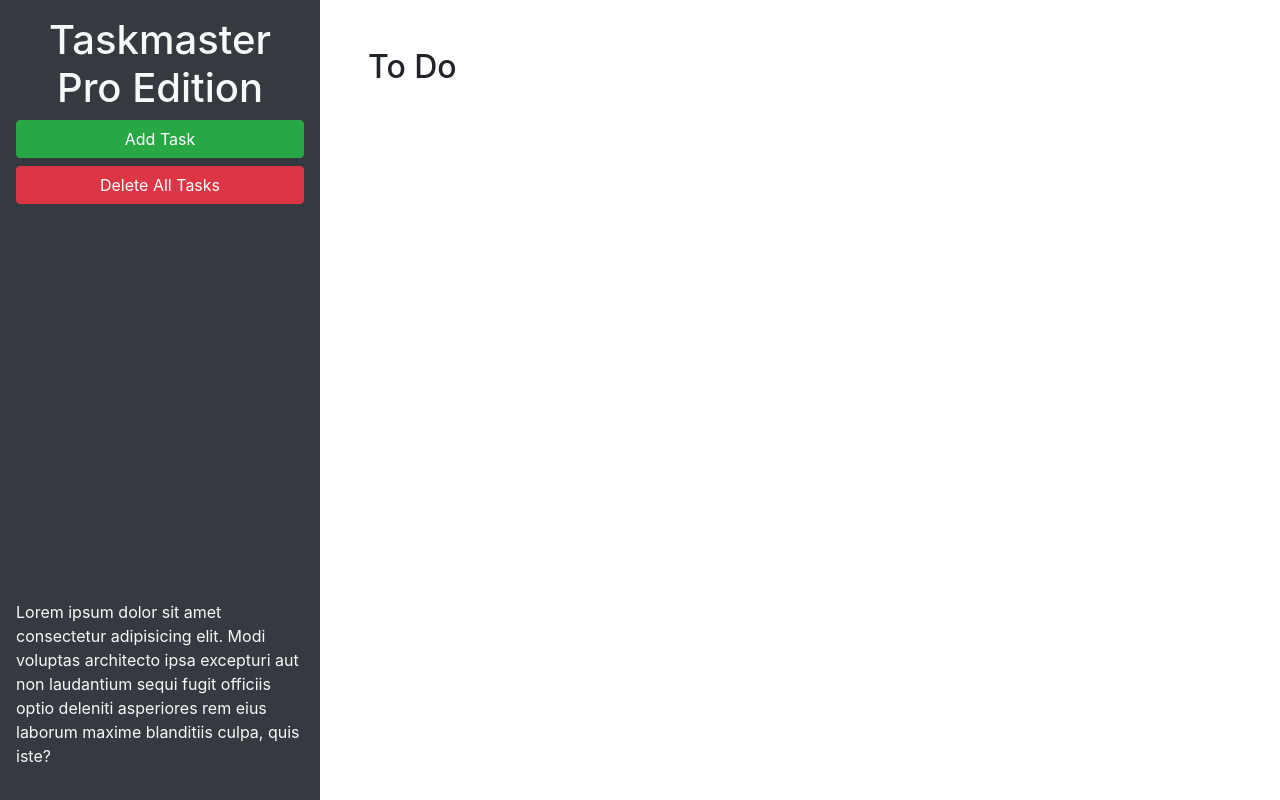
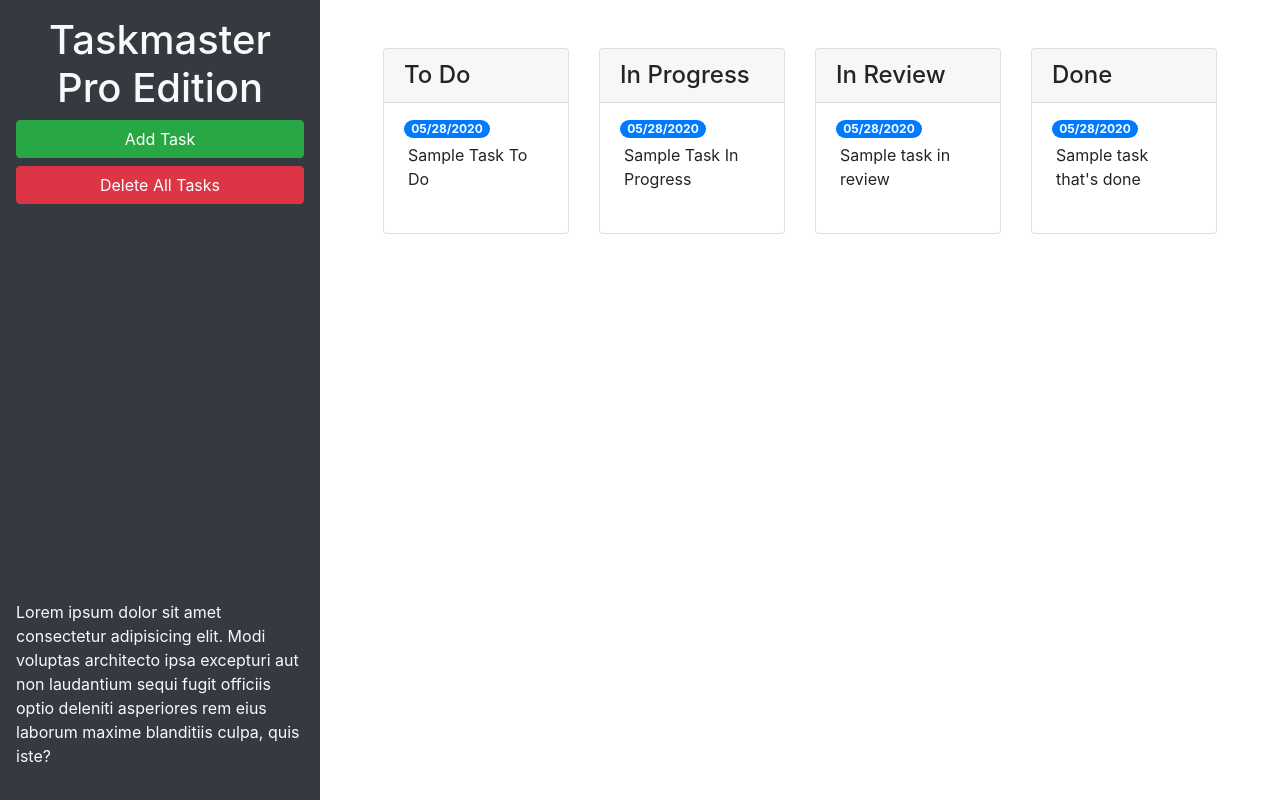
Before and after one commit to Falciform-mv/taskmaster-pro, a plain HTML site: page index.html in a window 1280 px wide. Drawn offline with nearby package versions, Linux system fonts and the light colour scheme.

Commit message:
new layout for task cards

```diff
--- a/index.html
+++ b/index.html
@@ -23,10 +23,62 @@
         laudantium sequi fugit officiis optio deleniti asperiores rem eius laborum maxime blanditiis culpa, quis iste?
       </p>
     </header>
+
+    <!-- TASKS CARDS Beginning -->
     <main class="col-12 col-lg-9">
-      <div class="m-5">
-        <h2>To Do</h2>
-        <ul id="list-toDo" class="list-group"> </ul>
+      <div class="m-5 row justify-content-around">
+        <!-- To Do column -->
+        <div class="col-12 col-md-6 col-xl-3 mb-3">
+          <div class="card">
+            <h4 class="card-header">To Do</h4>
+            <ul id="list-toDo" class="list-group list-group-flush">
+              <li class="list-group-item">
+                <span class="badge badge-primary badge-pill">05/28/2020</span>
+                <p class="m-1">Sample Task To Do</p>
+              </li>
+            </ul>
+          </div>
+        </div>
+        <!-- In progress column -->
+        <div class="col-12 col-md-6 col-xl-3 mb-3">
+          <div class="card">
+            <h4 class="card-header">In Progress</h4>
+            <ul id="list-inProgress" class="list-group list-group-flush">
+              <li class="list-group-item">
+                <span class="badge badge-primary badge-pill">05/28/2020</span>
+                <p class="m-1">Sample Task In Progress</p>
+              </li>
+            </ul>
+          </div>
+        </div>
+        <!-- In progress end -->
+        <!-- In Review column start -->
+        <div class="col-12 col-md-6 col-xl-3 mb-3">
+          <div class="card">
+            <h4 class="card-header">In Review</h4>
+            <ul id="list-inReview" class="list-group list-group-flush">
+              <li class="list-group-item">
+                <span class="badge badge-primary badge-pill">05/28/2020</span>
+                <p class="m-1">Sample task in review</p>
+              </li>
+            </ul>
+          </div>
+        </div>
+        <!-- In Review End -->
+        <!-- Done column start -->
+        <div class="col-12 col-md-6 col-xl-3 mb-3">
+          <div class="card">
+            <h4 class="card-header">Done</h4>
+            <ul id="list-done" class="list-group list-group-flush">
+              <li class="list-group-item">
+                <span class="badge badge-primary badge-pill">05/28/2020</span>
+                <p class="m-1">Sample task that's done</p>
+              </li>
+            </ul>
+          </div>
+        </div>
+        <!-- Done end -->
+
       </div>
     </main>
   </div>
@@ -46,11 +98,11 @@
           <form>
             <div class="form-group">
               <label for="modalTaskDescription">Task description</label>
-              <textarea id="modalTaskDescription" rows="3"></textarea>
+              <textarea id="modalTaskDescription" rows="3" class="form-control"></textarea>
             </div>
             <div class="form-group">
               <label for="modalDueDate">Due date</label>
-              <input type="text" id="modalDueDate" placeholder="mm/dd/yyyy" autocomplete="off" />
+              <input type="text" class="form-control" id="modalDueDate" placeholder="mm/dd/yyyy" autocomplete="off" />
             </div>
           </form>
         </div>
```
